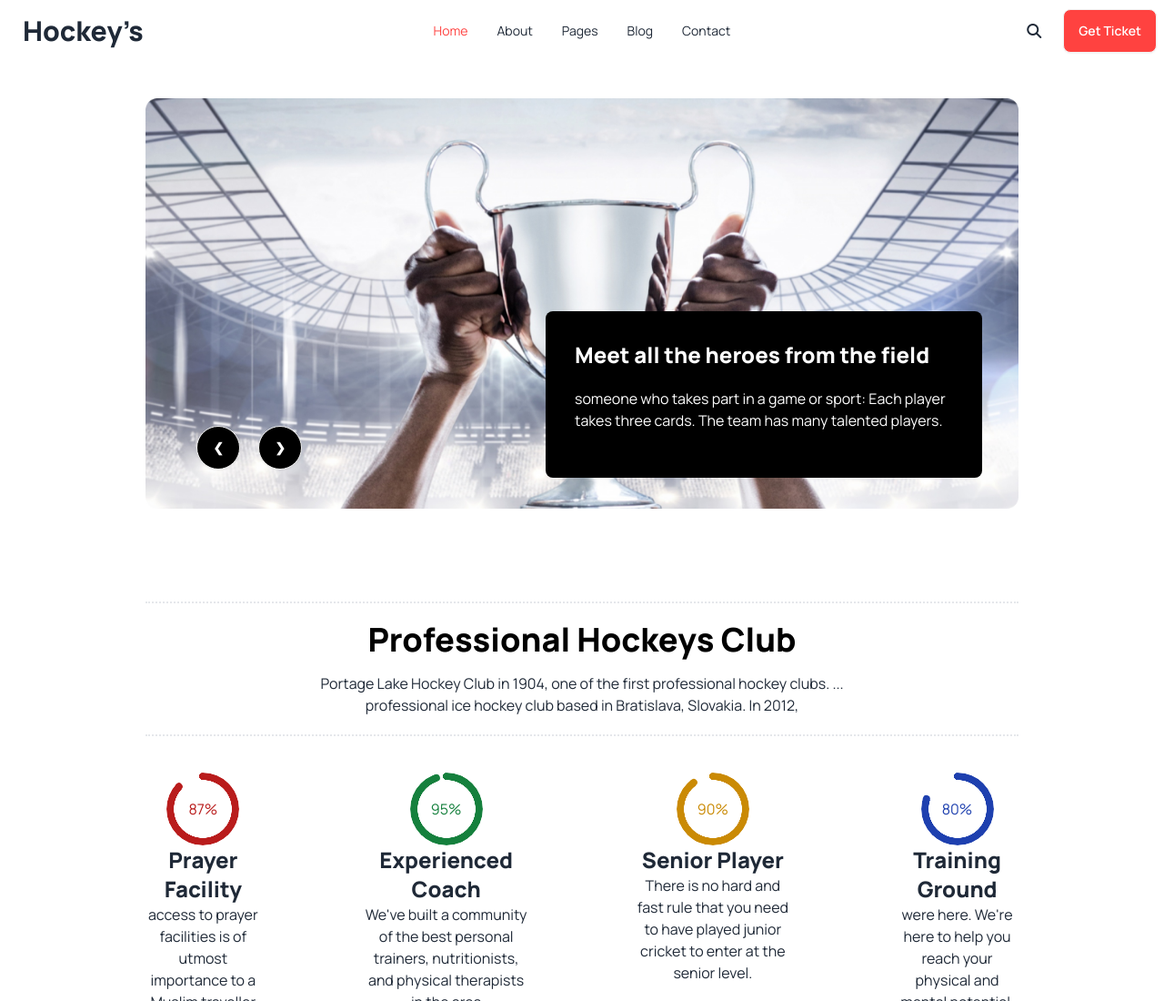
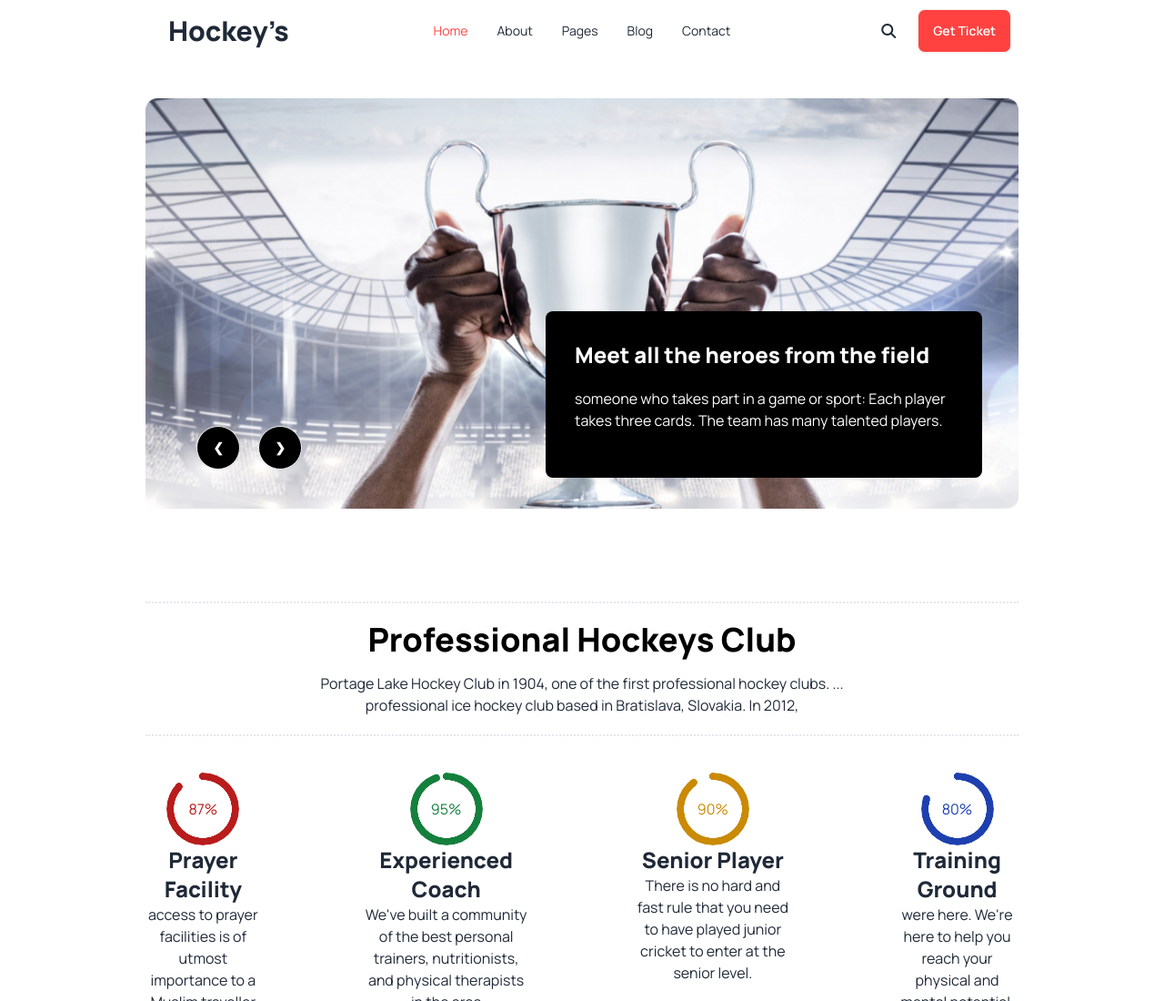
Before and after one commit to rohananondo/Hockeys-main, a plain HTML site: page index.html in a window 1280 px wide. Shown: the top 1100 px of the page at 91% size. Drawn offline with nearby package versions, Linux system fonts and the light colour scheme; files whose address does not match are found by name.

Commit message:
edit navbar

```diff
--- a/index.html
+++ b/index.html
@@ -25,7 +25,7 @@
         <!----------------------------------------------------------------------
             ------------------------- navbar start-------------------------- -->
 
-        <div class="navbar bg-base-100 lg:mb-10 mb-4">
+        <div class="navbar bg-base-100 lg:mb-10 mb-4 mx-auto lg:w-3/4">
             <div class="navbar-start">
                 <div class="dropdown">
                     <div tabindex="0" role="button" class="btn btn-ghost lg:hidden">
```
